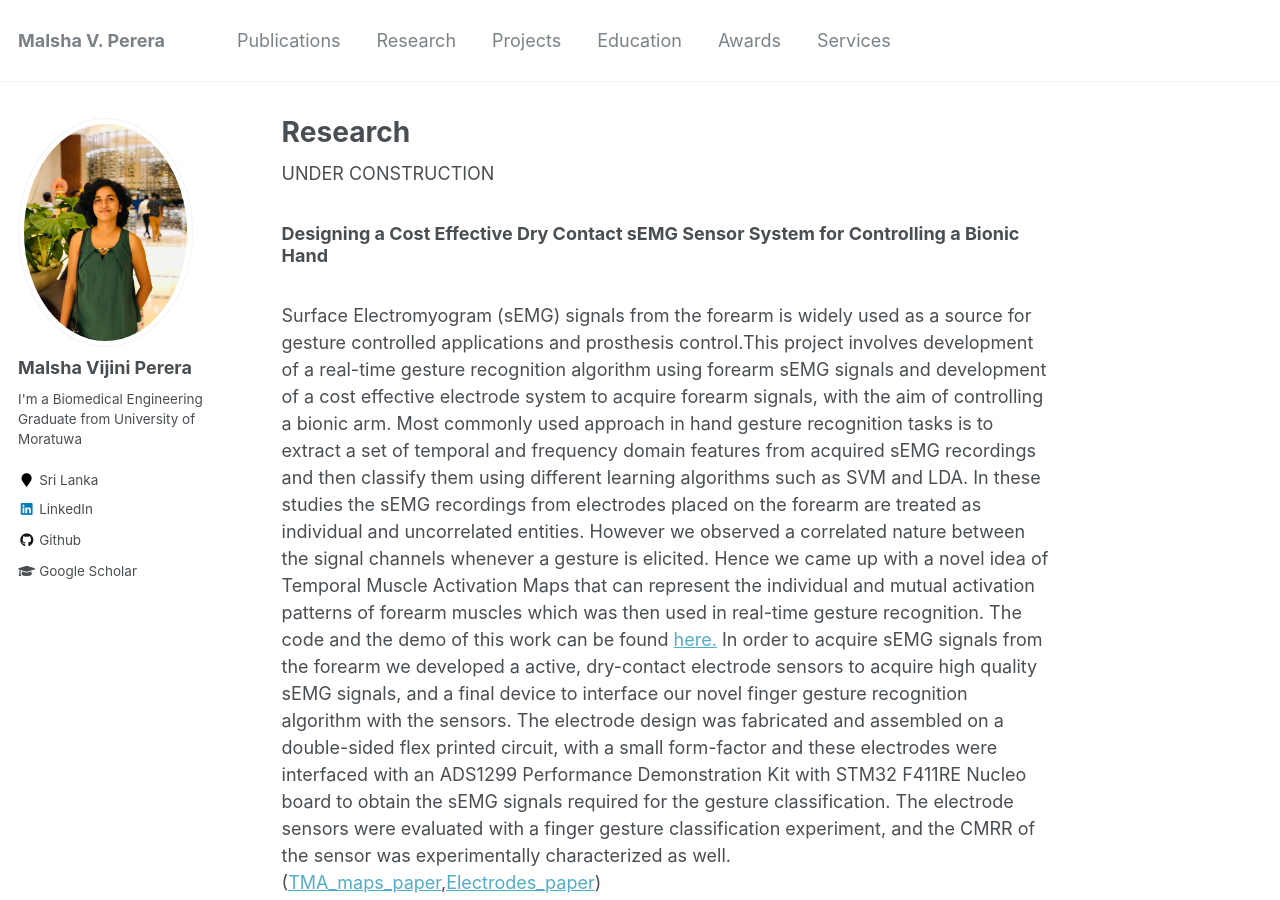
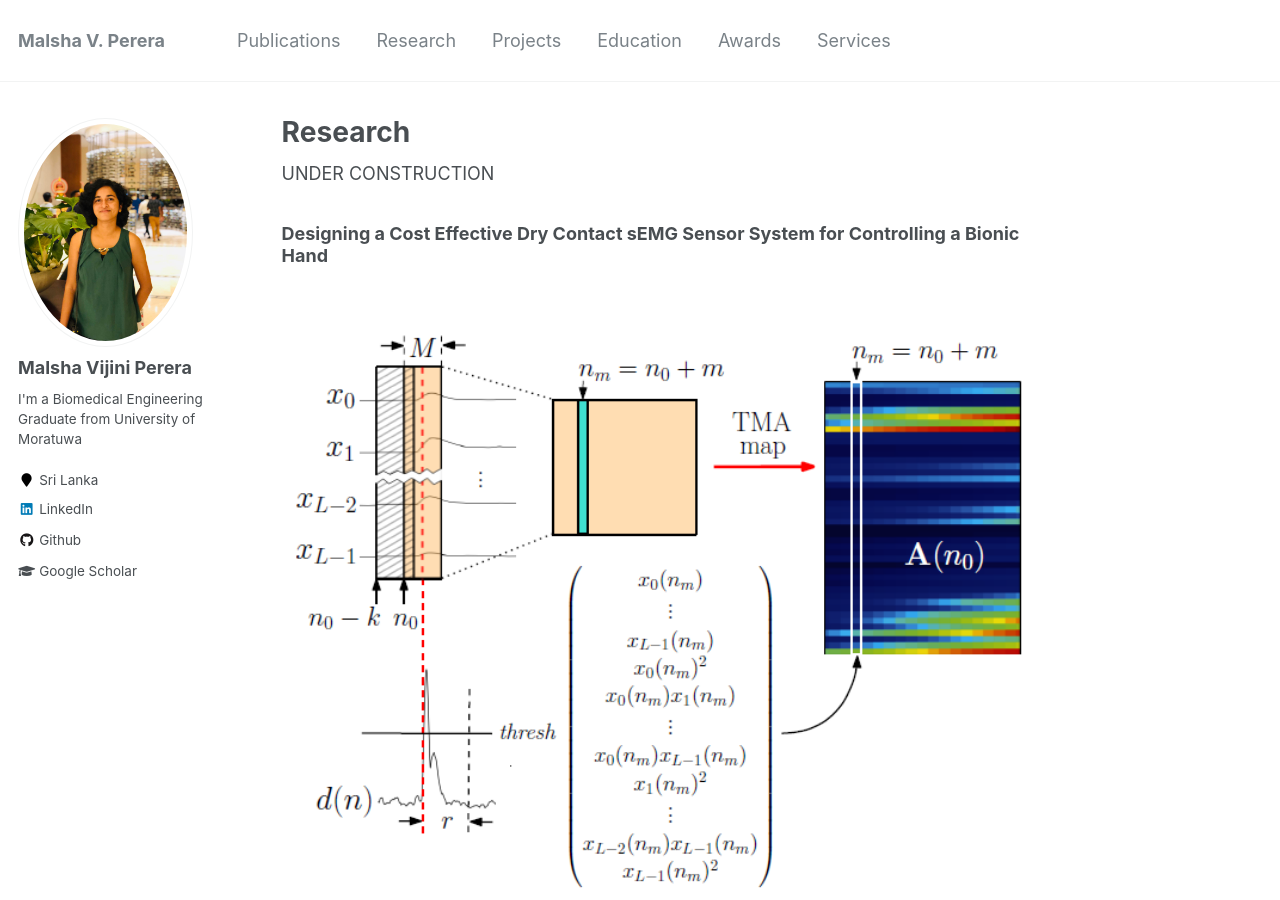
Before and after one commit to malshaV/malshaV.github.io, a Jekyll site: the page built from _pages/research.md, in a window 1280 px wide and 900 px high. Built offline with Jekyll 4.4.1, drawn with Linux system fonts in a browser that asks for light colours.

Commit message:
update research

```diff
--- a/_pages/research.md
+++ b/_pages/research.md
@@ -8,6 +8,16 @@
 
 ### Designing a Cost Effective Dry Contact sEMG Sensor System for Controlling a Bionic Hand
 <br>
+
+ <div class="row">
+  <div class="column">
+    <img src="/images/TMA.PNG" alt="TMA" style="width:100%">
+  </div>
+  <div class="column">
+    <img src="/images/Hand.jpg" alt="Hand" style="width:100%">
+  </div>
+</div>
+
 Surface Electromyogram (sEMG) signals from the forearm is widely used as a source for gesture controlled
 applications and prosthesis control.This project involves development of a real-time gesture recognition algorithm using forearm sEMG signals and development of a cost effective electrode system to acquire forearm signals, with the aim of controlling a bionic arm. Most commonly used approach in hand gesture recognition tasks is to extract a set of temporal and frequency domain
 features from acquired sEMG recordings and then classify them using different learning algorithms such as SVM and LDA. In these studies the sEMG recordings from electrodes placed on the forearm  are treated as individual and uncorrelated entities. However we observed a correlated nature between the signal channels whenever a gesture is elicited. Hence we came up with a novel idea of Temporal Muscle Activation Maps that can represent the individual and mutual activation
```
Also changed, not shown: images/Hand.jpg (added), images/TMA.PNG (added).
